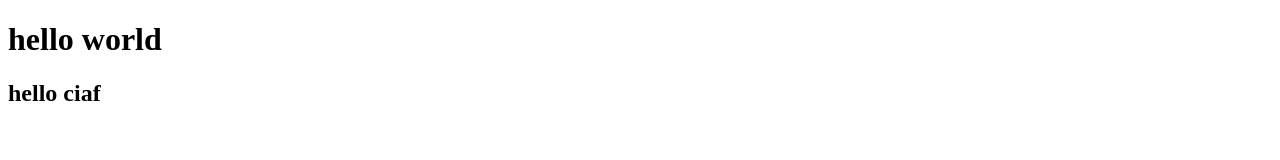
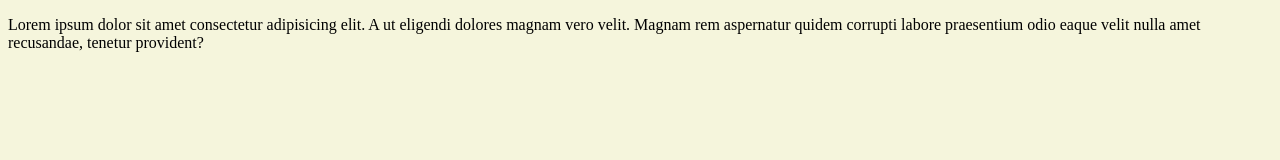
Before and after one commit to nicolas1996-ing/programacion-20241V, a website: page index.html in a window 1280 px wide. Drawn offline with Linux system fonts and the light colour scheme.

Commit message:
add styles

```diff
--- a/index.html
+++ b/index.html
@@ -4,9 +4,13 @@
     <meta charset="UTF-8" />
     <meta name="viewport" content="width=device-width, initial-scale=1.0" />
     <title>Document</title>
+    <link rel="stylesheet" href="./style.css" />
   </head>
   <body>
-    <h1>hello world</h1>
-    <h2>hello ciaf</h2>
+    <p>
+      Lorem ipsum dolor sit amet consectetur adipisicing elit. A ut eligendi
+      dolores magnam vero velit. Magnam rem aspernatur quidem corrupti labore
+      praesentium odio eaque velit nulla amet recusandae, tenetur provident?
+    </p>
   </body>
 </html>
--- /dev/null
+++ b/style.css
@@ -0,0 +1,3 @@
+body {
+  background-color: beige;
+}
```
